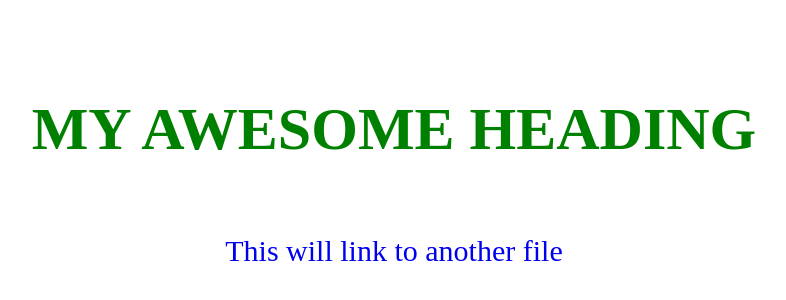
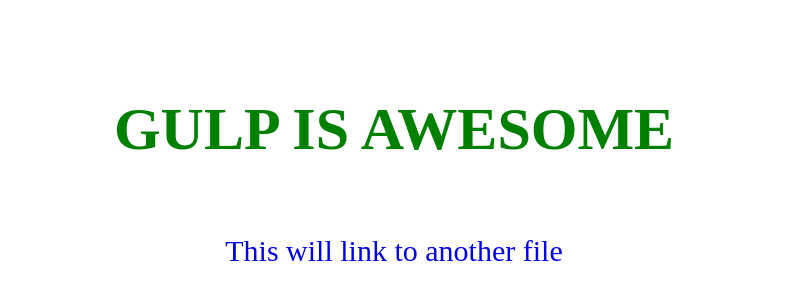
Before and after one commit to scottgamer/gulp-4-task-automation, a website: page index.html in a window 1280 px wide. Shown: the part 232-532 px from the top of the page, without its empty margins (246-1032 px from the left). Drawn offline with nearby package versions, Linux system fonts and the light colour scheme; files that its build step writes are made by us from their sources.

Commit message:
added javascript file

```diff
--- a/index.html
+++ b/index.html
@@ -9,5 +9,6 @@
   <body>
     <h1 class="title">My awesome heading</h1>
     <p><a href="html/contact.html">This will link to another file</a></p>
+    <script src="./dist/js/project.js"></script>
   </body>
 </html>
--- /dev/null
+++ b/src/js/project.js
@@ -0,0 +1,2 @@
+document.title = "Gulp example file";
+document.querySelector(".title").textContent = "Gulp is awesome";
```
